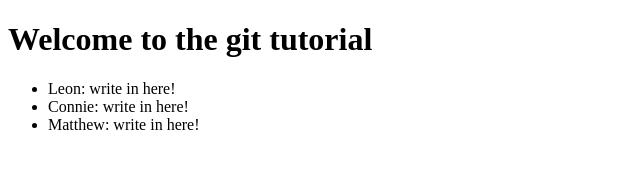
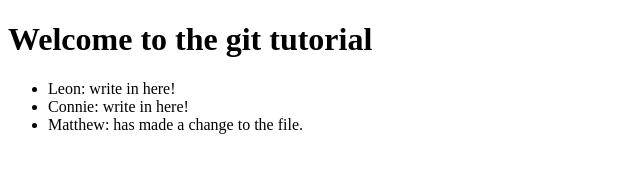
Before and after one commit to megatag/tutorial, a plain HTML site: page index.html in a window 1280 px wide. Shown: the whole page, without its empty margins (0-640 px from the left). Drawn offline with Linux system fonts and the light colour scheme.

Commit message:
Changed Matthew's list item

```diff
--- a/index.html
+++ b/index.html
@@ -12,7 +12,7 @@
         <ul>
             <li>Leon: write in here!</li>
             <li>Connie: write in here!</li>
-            <li>Matthew: write in here!</li>
+            <li>Matthew: has made a change to the file.</li>
         </ul>
     </body>
 </html>
```
